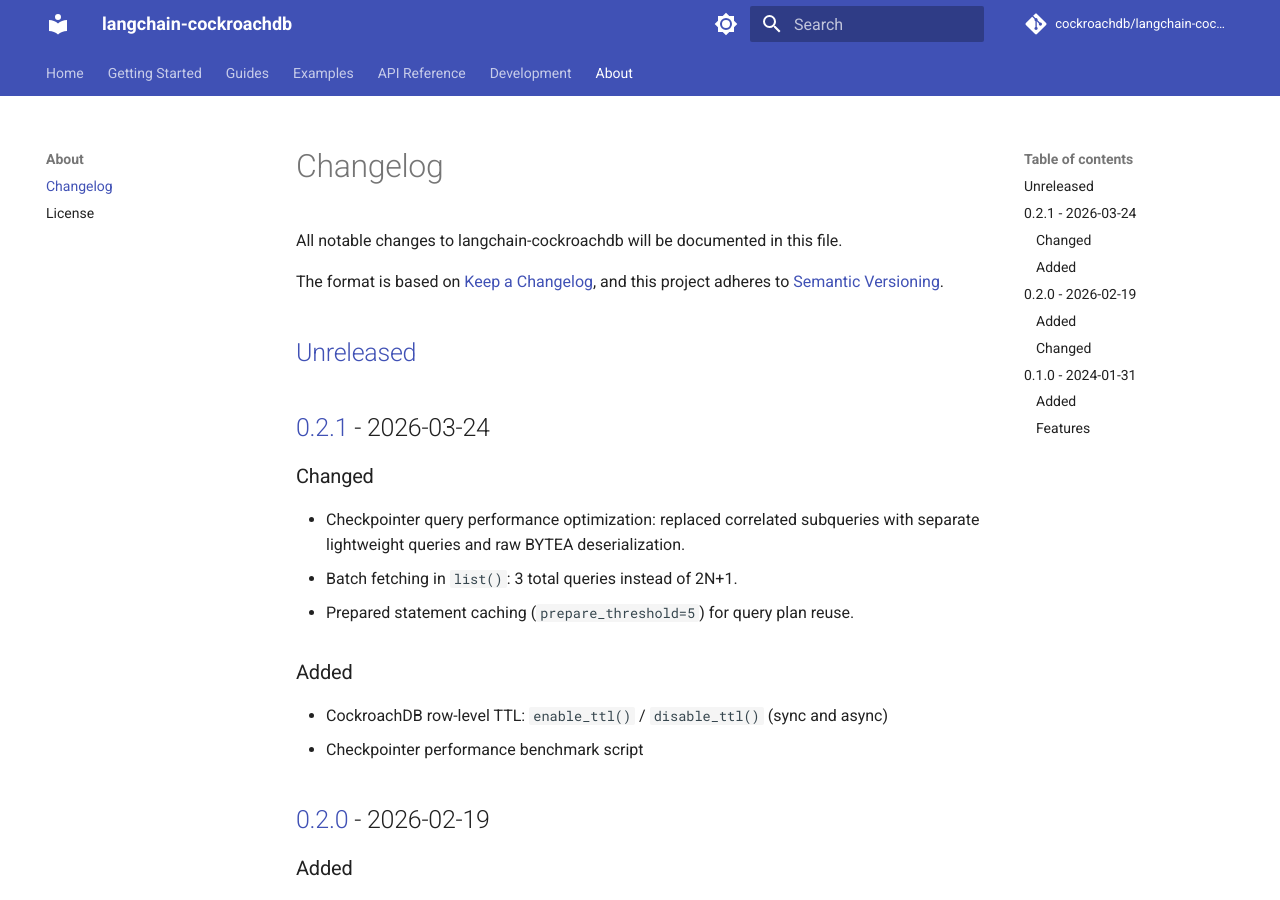
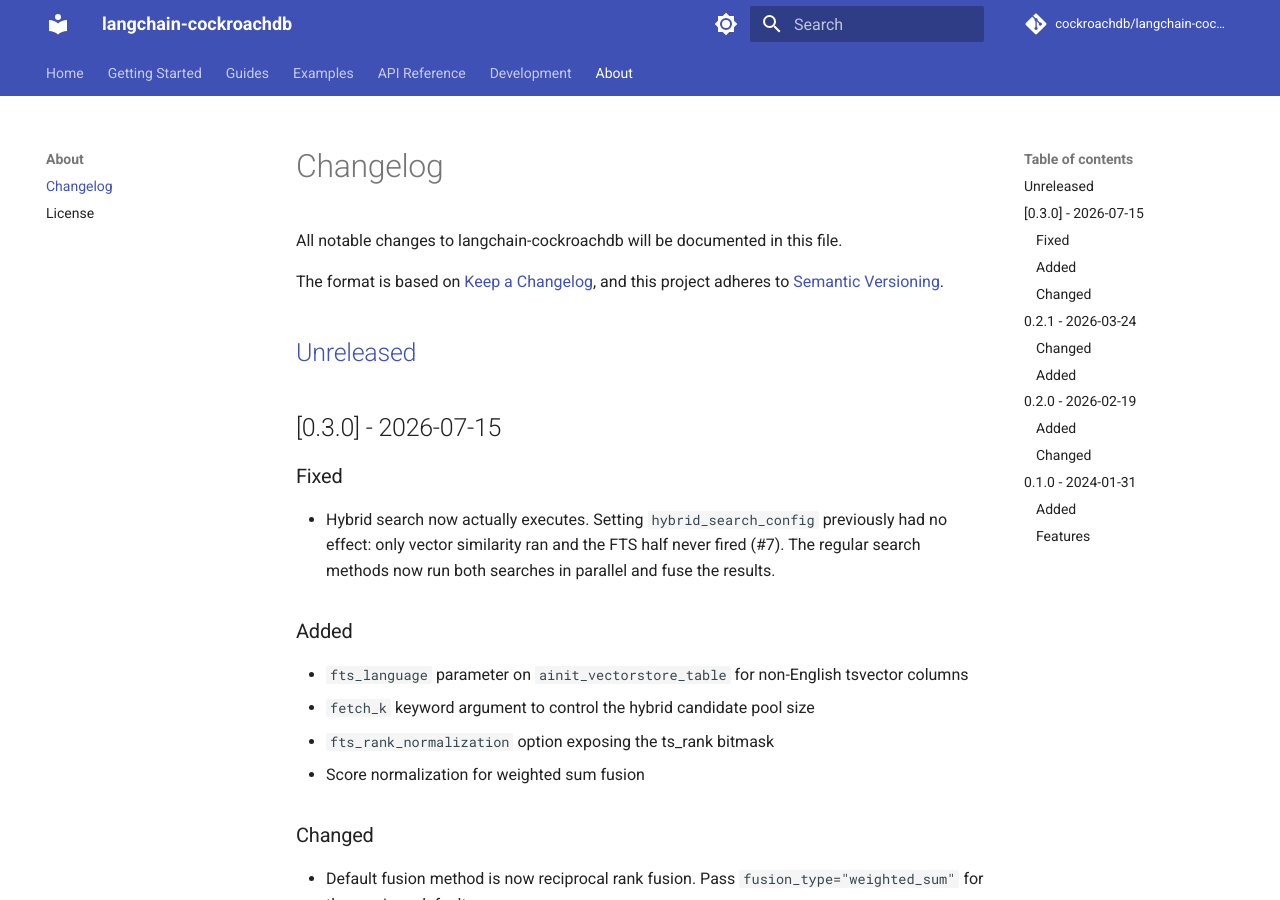
Before and after one commit to cockroachdb/langchain-cockroachdb, an MkDocs documentation site: the page built from docs/about/changelog.md, in a window 1280 px wide and 900 px high. Built offline with MkDocs 1.6.1 and Material for MkDocs 9.7.7, drawn with Linux system fonts in a browser that asks for light colours; comment, search, counter and statistics services are not loaded; some of the changed text lies outside the part shown.

Commit message:
chore: prepare release v0.3.0
Bump version to 0.3.0, date the changelog, and export FusionType from
the package root so fusion_type can be set without reaching into
hybrid_search_config.

```diff
--- a/docs/about/changelog.md
+++ b/docs/about/changelog.md
@@ -6,6 +6,26 @@
 and this project adheres to [Semantic Versioning](https://semver.org/spec/v2.0.0.html).
 
 ## [Unreleased]
+
+## [0.3.0] - 2026-07-15
+
+### Fixed
+- Hybrid search now actually executes. Setting `hybrid_search_config`
+  previously had no effect: only vector similarity ran and the FTS half never
+  fired (#7). The regular search methods now run both searches in parallel
+  and fuse the results.
+
+### Added
+- `fts_language` parameter on `ainit_vectorstore_table` for non-English
+  tsvector columns
+- `fetch_k` keyword argument to control the hybrid candidate pool size
+- `fts_rank_normalization` option exposing the ts_rank bitmask
+- Score normalization for weighted sum fusion
+
+### Changed
+- Default fusion method is now reciprocal rank fusion. Pass
+  `fusion_type="weighted_sum"` for the previous default.
+- `HybridSearchConfig` validates `fts_query_language`
 
 ## [0.2.1] - 2026-03-24
 
--- a/langchain_cockroachdb/__init__.py
+++ b/langchain_cockroachdb/__init__.py
@@ -4,7 +4,7 @@
 from langchain_cockroachdb.chat_message_histories import CockroachDBChatMessageHistory
 from langchain_cockroachdb.checkpointer import AsyncCockroachDBSaver, CockroachDBSaver
 from langchain_cockroachdb.engine import CockroachDBEngine
-from langchain_cockroachdb.hybrid_search_config import HybridSearchConfig
+from langchain_cockroachdb.hybrid_search_config import FusionType, HybridSearchConfig
 from langchain_cockroachdb.indexes import (
     CSPANNIndex,
     CSPANNQueryOptions,
@@ -24,6 +24,7 @@
     "CSPANNIndex",
     "CSPANNQueryOptions",
     "DistanceStrategy",
+    "FusionType",
     "HybridSearchConfig",
     "CockroachDBChatMessageHistory",
     "CockroachDBSaver",
@@ -33,4 +34,4 @@
     "is_retryable_error",
 ]
 
-__version__ = "0.2.1"
+__version__ = "0.3.0"
--- a/pyproject.toml
+++ b/pyproject.toml
@@ -4,7 +4,7 @@
 
 [project]
 name = "langchain-cockroachdb"
-version = "0.2.1"
+version = "0.3.0"
 description = "LangChain integration for CockroachDB with native vector support"
 authors = [{name = "Virag Tripathi", email="virag.tripathi@gmail.com"}]
 license = {text = "Apache-2.0"}
```
Also changed, not shown: CHANGELOG.md (+2 -0 lines).
